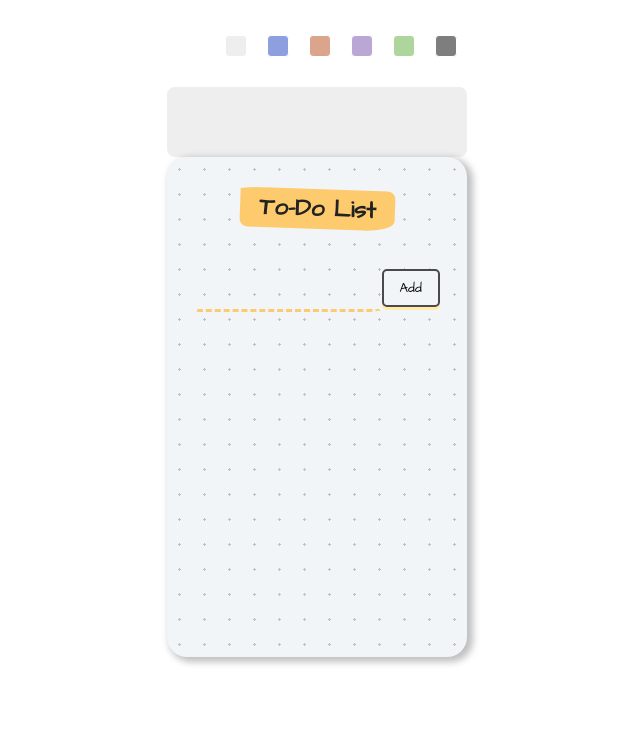
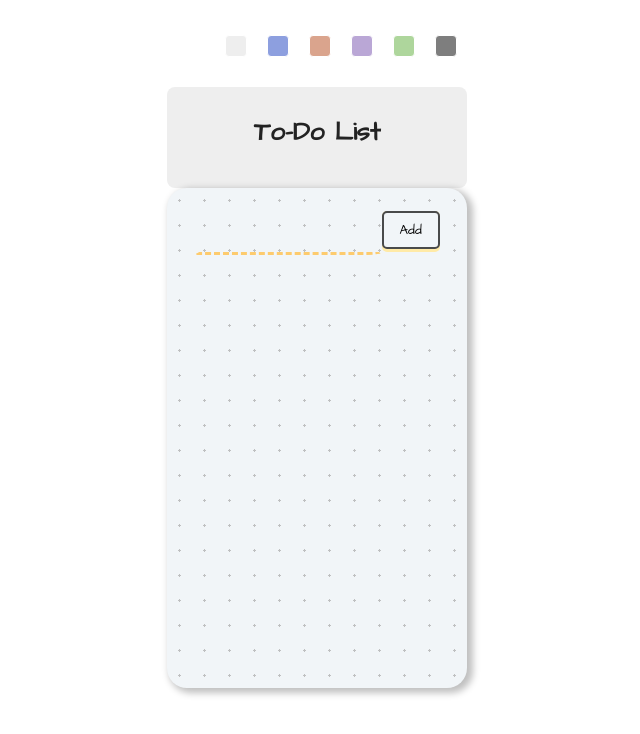
Before and after one commit to dynami07/dynami, a React (Create React App) app: page / in a window 1280 px wide. Shown: the top 734 px of the page, without its empty margins (323-963 px from the left). Built offline with nearby package versions, Linux system fonts and the light colour scheme.

Commit message:
Update App.jsx

```diff
--- a/src/components/App.jsx
+++ b/src/components/App.jsx
@@ -69,12 +69,10 @@ function App() {
 	</div>
 
 	<div className= 'content-box'>
+	<h3> To-Do List</h3>
 	</div>
 
     <div className="container">
-      <div className="heading">
-        <h1>To-Do List</h1>
-      </div>
       <InputArea addItem={addItem} />
       <div>
         <ul>
```
